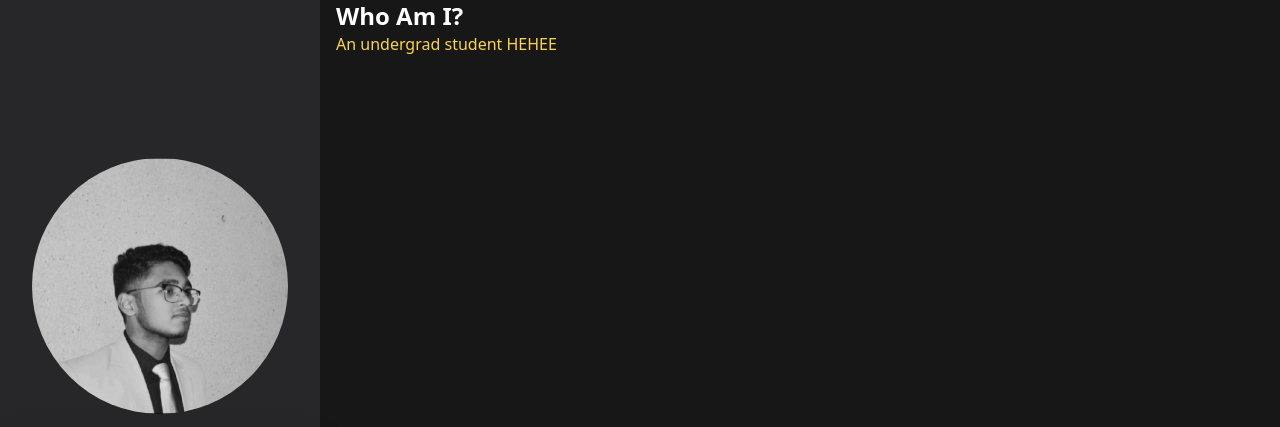
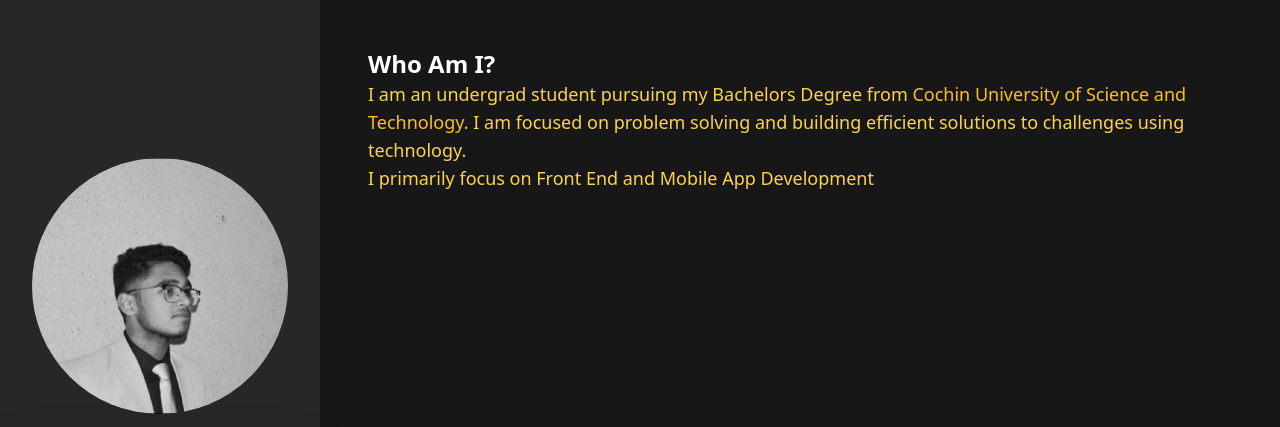
Before and after one commit to antonnprince/My-Portfolio, a plain HTML site: page index.html in a window 1280 px wide. Shown: the top 427 px of the page. Drawn offline with nearby package versions, Linux system fonts and the light colour scheme.

Commit message:
update about

```diff
--- a/index.html
+++ b/index.html
@@ -53,9 +53,14 @@
       <!-- PROFILE ENDS -->
 
       <!-- ABOUT SECTION -->
-      <div class="about mx-4 w-2/3">
-        <h1 class="text-2xl text-white font-bold">Who Am I?</h1>
-        <p class="text-amber-300">An undergrad student HEHEE</p>
+      <div class="about mx-12 mt-12 w-2/3">
+        <h1 class="text-2xl text-white font-semibold">Who Am I?</h1>
+        <p class="text-amber-300 text-lg font-thin">I am an undergrad student pursuing my Bachelors Degree from<a class="
+          text-amber-400"> Cochin University of Science and
+          Technology</a>. I am focused on problem solving and building efficient solutions to challenges using technology.
+          <br>
+          I primarily focus on Front End and Mobile App Development
+        </p>
       </div>
 
 
```
